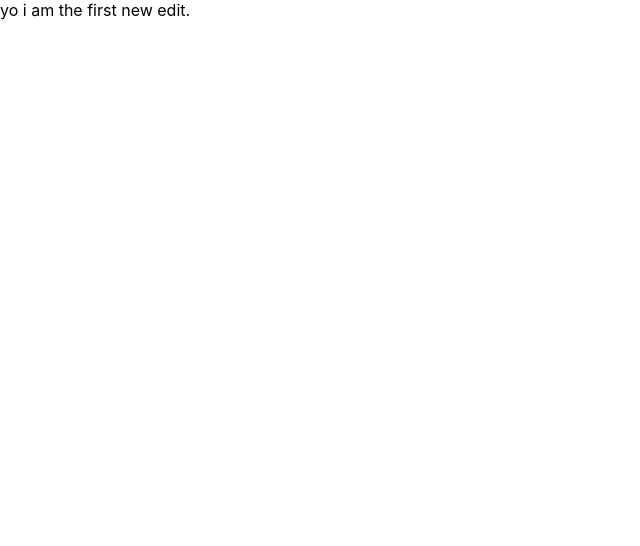
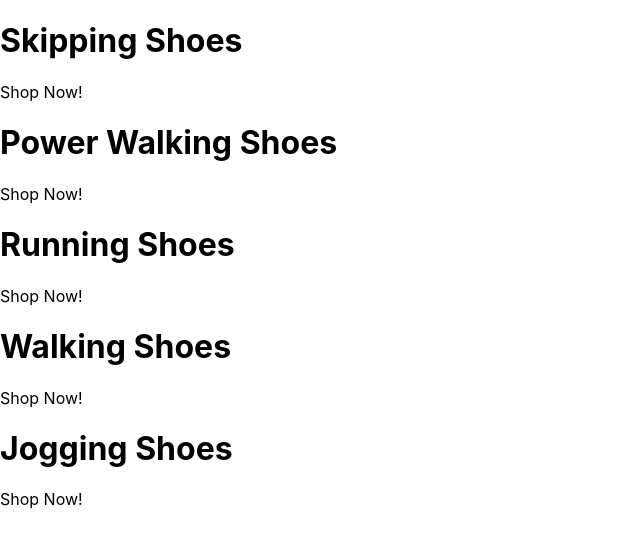
Before and after one commit to MisterNguyen/ecommerce_project, a React (Create React App) app in the folder ecommerce_project/: page / in a window 1280 px wide. Shown: the top 546 px of the page, without its empty margins (0-640 px from the left). Built offline with nearby package versions, Linux system fonts and the light colour scheme.

Commit message:
created homepage component

```diff
--- a/ecommerce_project/src/App.js
+++ b/ecommerce_project/src/App.js
@@ -1,9 +1,11 @@
 import './App.css';
+
+import HomePage from './components/homepage.component.jsx';
 
 function App() {
   return (
     <div>
-      yo i am the first new edit.
+      <HomePage></HomePage>
     </div>
   );
 }
--- /dev/null
+++ b/ecommerce_project/src/components/homepage.component.jsx
@@ -0,0 +1,53 @@
+import React from 'react';
+
+const HomePage = () => (
+    <div className="homepage">
+        <div className="directory-menu">
+            <div className="menu-item">
+                <div className="content">
+                    <h1 className="title">
+                        Skipping Shoes
+                    </h1>
+                    <span className="subtitle">
+                        Shop Now!
+                    </span>
+                </div>
+                <div className="content">
+                    <h1 className="title">
+                        Power Walking Shoes
+                    </h1>
+                    <span className="subtitle">
+                        Shop Now!
+                    </span>
+                </div>
+                <div className="content">
+                    <h1 className="title">
+                        Running Shoes
+                    </h1>
+                    <span className="subtitle">
+                        Shop Now!
+                    </span>
+                </div>
+                <div className="content">
+                    <h1 className="title">
+                        Walking Shoes
+                    </h1>
+                    <span className="subtitle">
+                        Shop Now!
+                    </span>
+                </div>
+                <div className="content">
+                    <h1 className="title">
+                        Jogging Shoes
+                    </h1>
+                    <span className="subtitle">
+                        Shop Now!
+                    </span>
+                </div>
+            </div>
+        </div>
+    </div>
+);
+
+//we want to share this const homepage to other files so we must export it
+export default HomePage;
```
Also changed, not shown: 1 other file (tests, documents, lock files or other folders).
